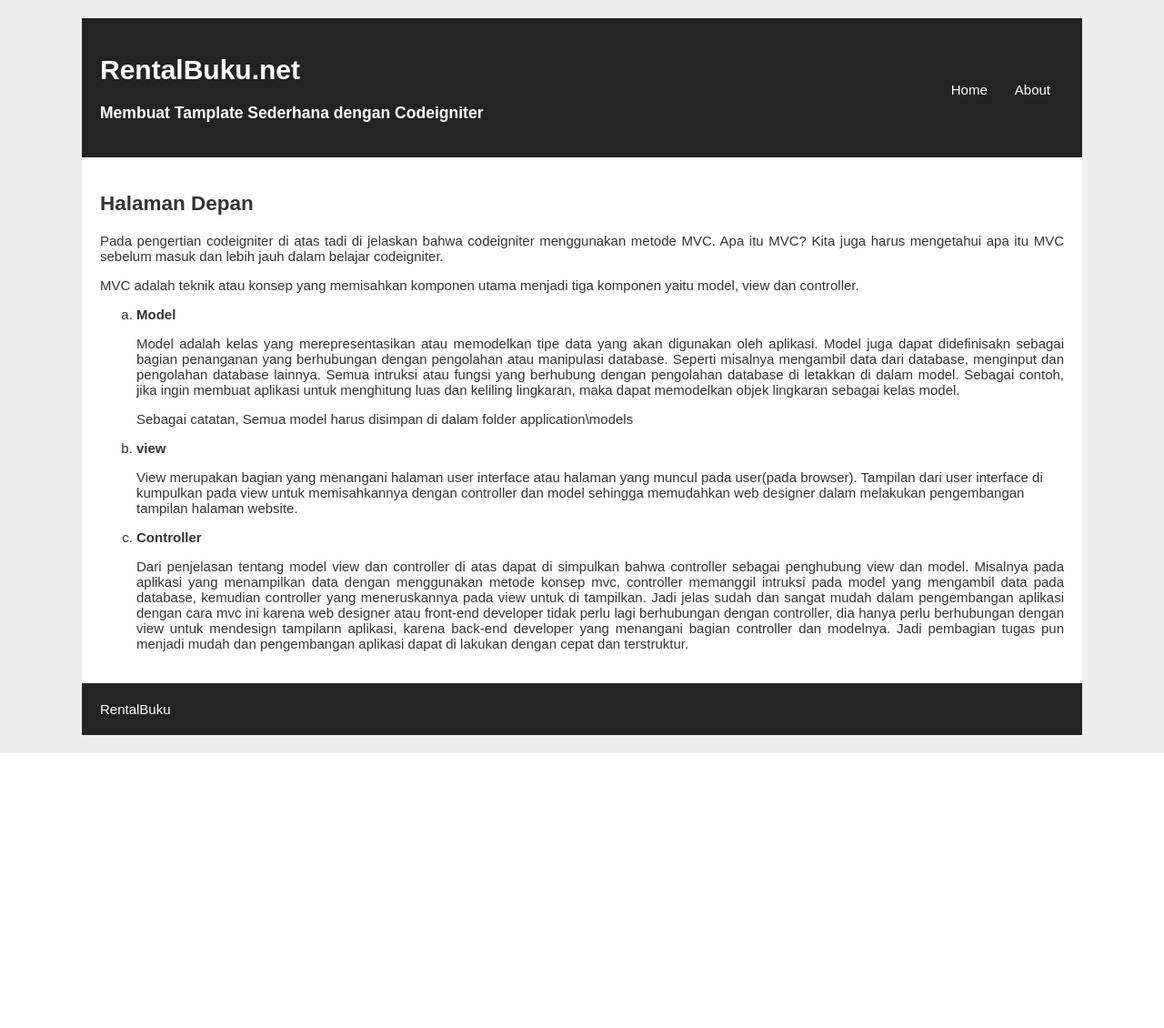
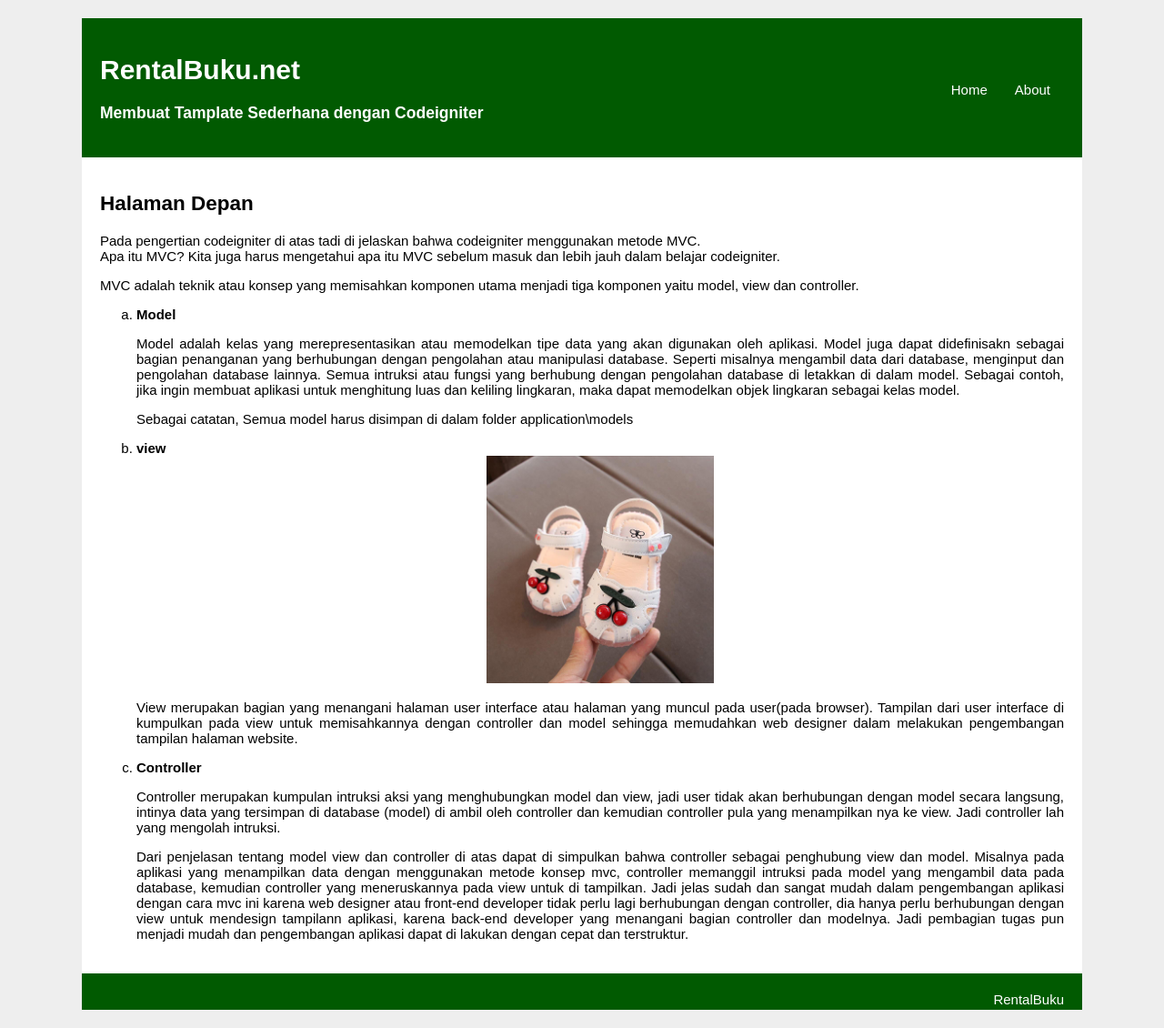
Before and after one commit to naufalMAG/WP2_Perpus_Naufal.MAG, a CodeIgniter app: page /pustaka-booking/web in a window 1280 px wide. Shown: the whole page at 91% size. Before the commit the page ends 828 px from the top, so only its background shows below. Run offline with CodeIgniter, Linux system fonts and the light colour scheme.

Commit message:
Tugas P5

```diff
--- a/application/config/autoload.php
+++ b/application/config/autoload.php
@@ -58,7 +58,7 @@ $autoload['packages'] = array();
 |
 |	$autoload['libraries'] = array('user_agent' => 'ua');
 */
-$autoload['libraries'] = array();
+$autoload['libraries'] = array('form_validation');
 
 /*
 | -------------------------------------------------------------------
--- a/application/views/v_index.php
+++ b/application/views/v_index.php
@@ -1,9 +1,10 @@
 <section>
             <h1><?php echo $judul ?></h1>
             <p align="justify">Pada pengertian codeigniter di atas
-tadi di jelaskan bahwa codeigniter menggunakan metode MVC. Apa itu
+tadi di jelaskan bahwa codeigniter menggunakan metode MVC. <br>Apa itu
 MVC? Kita juga harus mengetahui apa itu MVC sebelum masuk dan lebih
 jauh dalam belajar codeigniter.</p>
+
             <p>MVC adalah teknik atau konsep yang memisahkan
 komponen utama menjadi tiga komponen yaitu model, view dan
 controller.</p>
@@ -21,12 +22,20 @@ objek lingkaran sebagai kelas model.</p>
 <p align="justify">Sebagai catatan, Semua model harus disimpan di
 dalam folder application\models</p>
 <li><b>view</b></li>
-<p align="justfy">View merupakan bagian yang menangani halaman user
+<center><img src="<?php echo base_url()
+?>assets/image/fotobaru.jpg" witdh="250" height="250" alt=""></center>
+<p align="justify">View merupakan bagian yang menangani halaman user
 interface atau halaman yang muncul pada user(pada browser). Tampilan
 dari user interface di kumpulkan pada view untuk memisahkannya
 dengan controller dan model sehingga memudahkan web designer dalam
 melakukan pengembangan tampilan halaman website.</p>
 <li><b>Controller</b></li>
+<p align="justify">Controller merupakan kumpulan intruksi aksi yang
+menghubungkan model dan view, jadi user tidak akan berhubungan
+dengan model secara langsung, intinya data yang tersimpan di
+database (model) di ambil oleh controller dan kemudian controller
+pula yang menampilkan nya ke view. Jadi controller lah yang mengolah
+intruksi.</p>
 <p align="justify">Dari penjelasan tentang model view dan controller
 di atas dapat di simpulkan bahwa controller sebagai penghubung view
 dan model. Misalnya pada aplikasi yang menampilkan data dengan
--- a/application/views/view-form-matakuliah.php
+++ b/application/views/view-form-matakuliah.php
@@ -17,7 +17,7 @@
                     <td colspan="3">
                         <hr>
                     </td>
-                </tr>2
+                </tr>
                 <tr>
                     <th>Kode MTK</th>
                     <th>:</th>
--- a/assets/css/stylebuku.css
+++ b/assets/css/stylebuku.css
@@ -1,6 +1,6 @@
 body{
     background: #eee;
-    color: #333;
+    color: #000000;
     font-family: sans-serif;
     font-size:15px;
 }
@@ -12,7 +12,7 @@ body{
 }
 
 #wrapper header{
-    background: #232323;
+    background: #015a01;
     padding: 20px;
 }
 
@@ -47,13 +47,16 @@ body{
 }
 
 footer{
-   background: #232323;
+   background: #015a01;
    padding: 20px;
 }
 
 footer a{
    color: #fff;
    text-decoration: none;
+   float : right
+
+
 }
 
 section{
```
Also changed, not shown: application/controllers/matakuliah.php (+16 -0 lines), application/views/v_about.php (+4 -7 lines), assets/image/codeigniter.jpg (added), assets/image/fotobaru.jpg (added).
